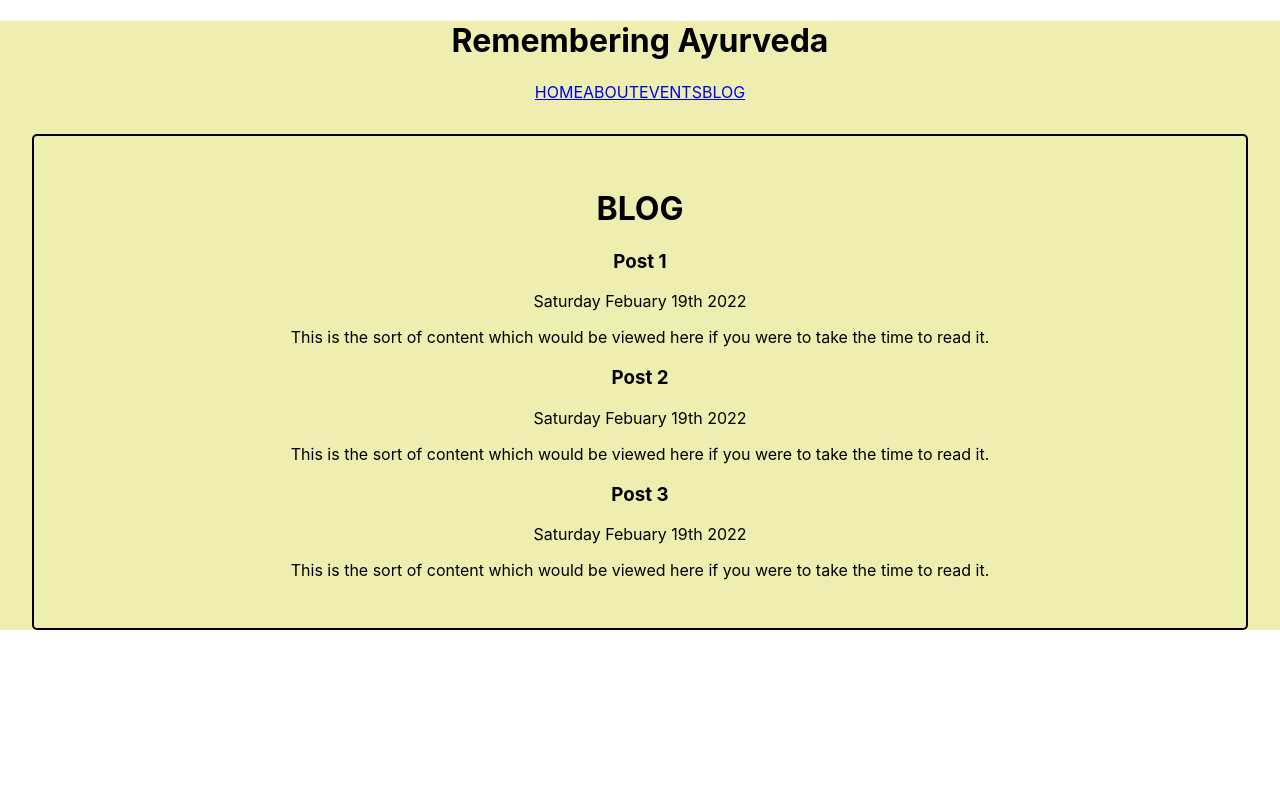
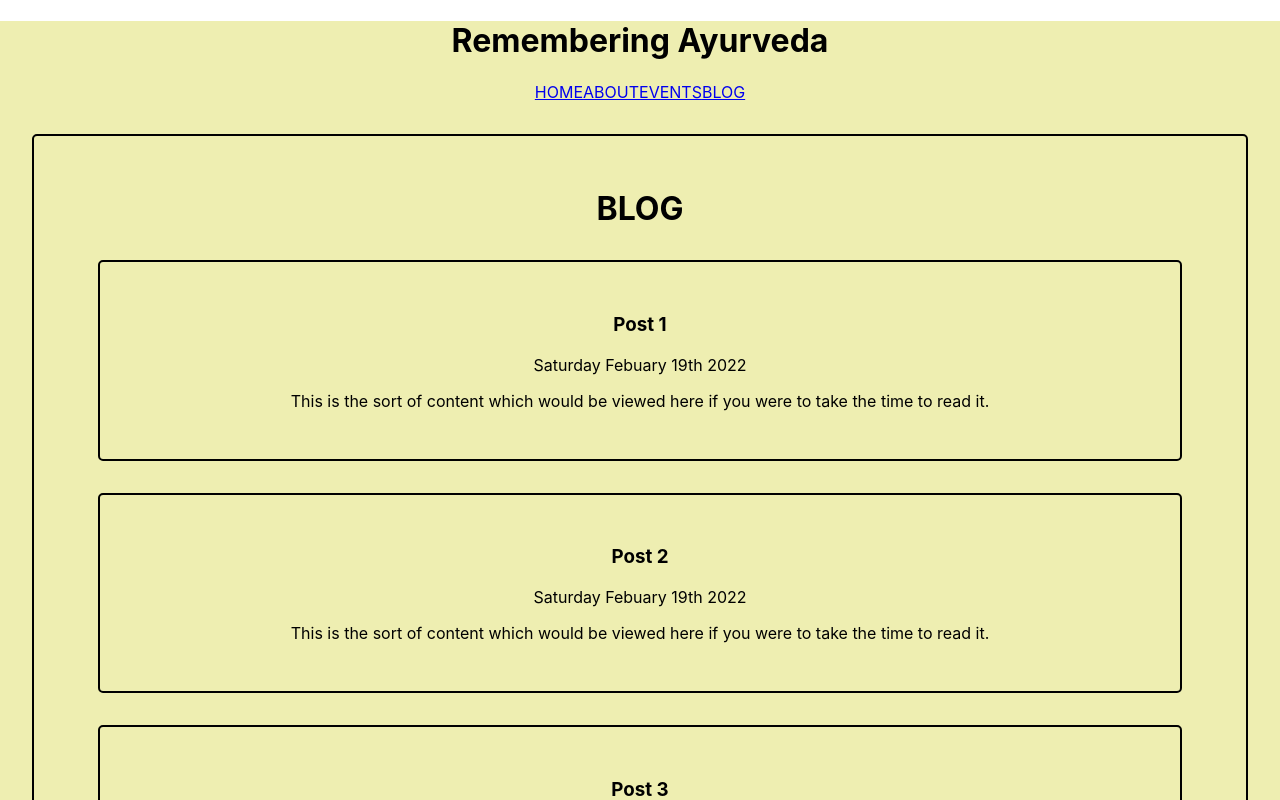
Before and after one commit to CoffeeJitterz/remeberingayurveda, a React (Create React App) app in the folder client/: page /blog in a window 1280 px wide. Shown: the top 800 px of the page. Built offline with nearby package versions, Linux system fonts and the light colour scheme.

Commit message:
Card Component added into BlogFeed, Blog, EventFeed, and Event

```diff
--- a/client/src/components/About.jsx
+++ b/client/src/components/About.jsx
@@ -1,9 +1,13 @@
+import Card from "../shared/Card"
+
 export default function About() {
   return (
     <div>
-        <h2>This Is Who We Are</h2>
-        <h6>Image Placeholder</h6>
-        <p>And this is why that matters!</p>
+        <Card>
+            <h2>This Is Who We Are</h2>
+            <h6>Image Placeholder</h6>
+            <p>And this is why that matters!</p>
+        </Card>
     </div>
   )
 }
--- a/client/src/components/Post.jsx
+++ b/client/src/components/Blog.jsx
@@ -1,9 +1,13 @@
-export default function Post({title, date, body}) {
+import Card from "../shared/Card"
+
+export default function Blog({title, date, body}) {
   return (
     <div className="post_container">
+      <Card>
         <h3>{title}</h3>
         <date>{date}</date>
         <p>{body}</p>
+      </Card>
     </div>
   )
 }
--- a/client/src/components/Postfeed.jsx
+++ b/client/src/components/BlogFeed.jsx
@@ -1,6 +1,6 @@
-import Post from "./Post"
+import Blog from "./Blog"
 
-export default function Postfeed() {
+export default function BlogFeed() {
 
 const posts = [
     {title: 'Post 1',
@@ -19,7 +19,7 @@ const posts = [
 ]
 
 const output = posts.map((item) => {
-    return <Post
+    return <Blog
     title={item.title}
     date={item.date}
     body={item.body}
--- a/client/src/components/Event.jsx
+++ b/client/src/components/Event.jsx
@@ -1,10 +1,14 @@
+import Card from "../shared/Card"
+
 export default function Event({title, date, description, image}) {
   return (
     <div>
+      <Card>
         <h3>{title}</h3>
         <h5>{date}</h5>
         <p>{description}</p>
         <h6>{image}</h6>
+      </Card>
     </div>
   )
 }
--- a/client/src/components/EventFeed.jsx
+++ b/client/src/components/EventFeed.jsx
@@ -44,7 +44,7 @@ const events = [
     })
   return (
 <div>
-   {output}
+        {output}
 </div>
 
   )
--- a/client/src/pages/Blog.jsx
+++ b/client/src/pages/Blog.jsx
@@ -1,6 +1,6 @@
 import Header from "../shared/Header"
 import Card from "../shared/Card"
-import Postfeed from "../components/Postfeed"
+import BlogFeed from "../components/BlogFeed"
 
 export default function Blog() {
   return (
@@ -8,7 +8,7 @@ export default function Blog() {
         <Header />
         <Card>
         <h1>BLOG</h1>
-        <Postfeed/>
+        <BlogFeed />
         </Card>
     </div>
   )
```
